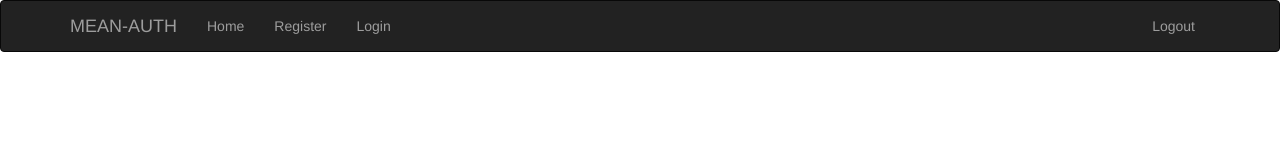
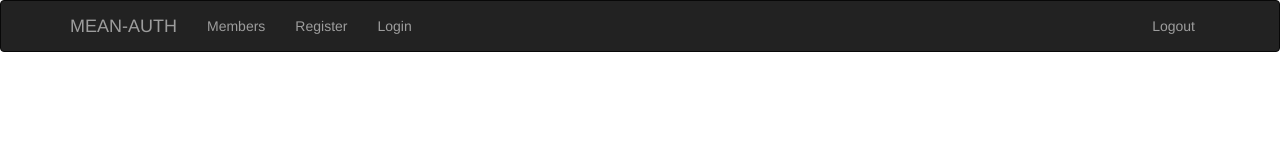
Before and after one commit to a-soliman/mean-auth-2, an Angular app: page / in a window 1280 px wide. Shown: the top 160 px of the page. Built offline with nearby package versions, Linux system fonts and the light colour scheme; no server answers.

Commit message:
coded the nav component

```diff
--- a/src/app/nav/nav.component.html
+++ b/src/app/nav/nav.component.html
@@ -12,7 +12,7 @@
 		</div>
 		<div class="navbar-collapse collapse">
 			<ul class="nav navbar-nav">
-				<li><a href="#">Home</a></li>
+				<li><a href="#">Members</a></li>
 				<li><a href="#">Register</a></li>
 				<li><a href="#">Login</a></li>
 			</ul>
```
